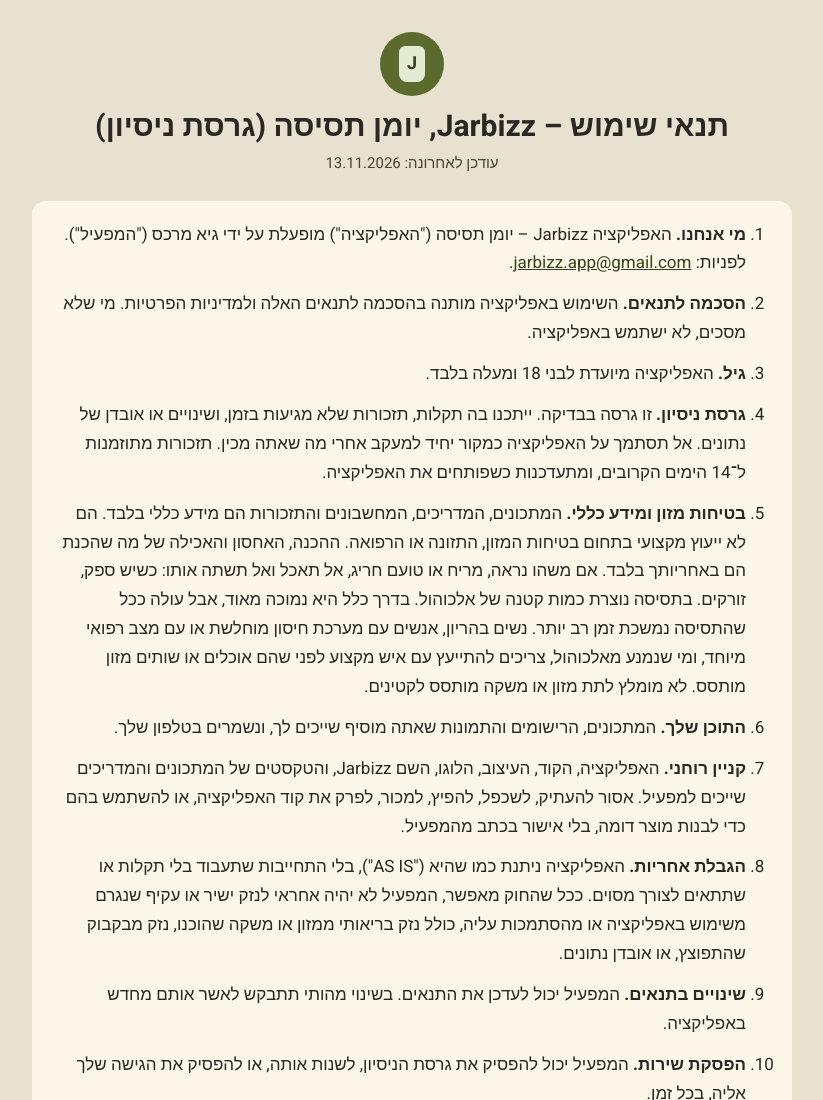
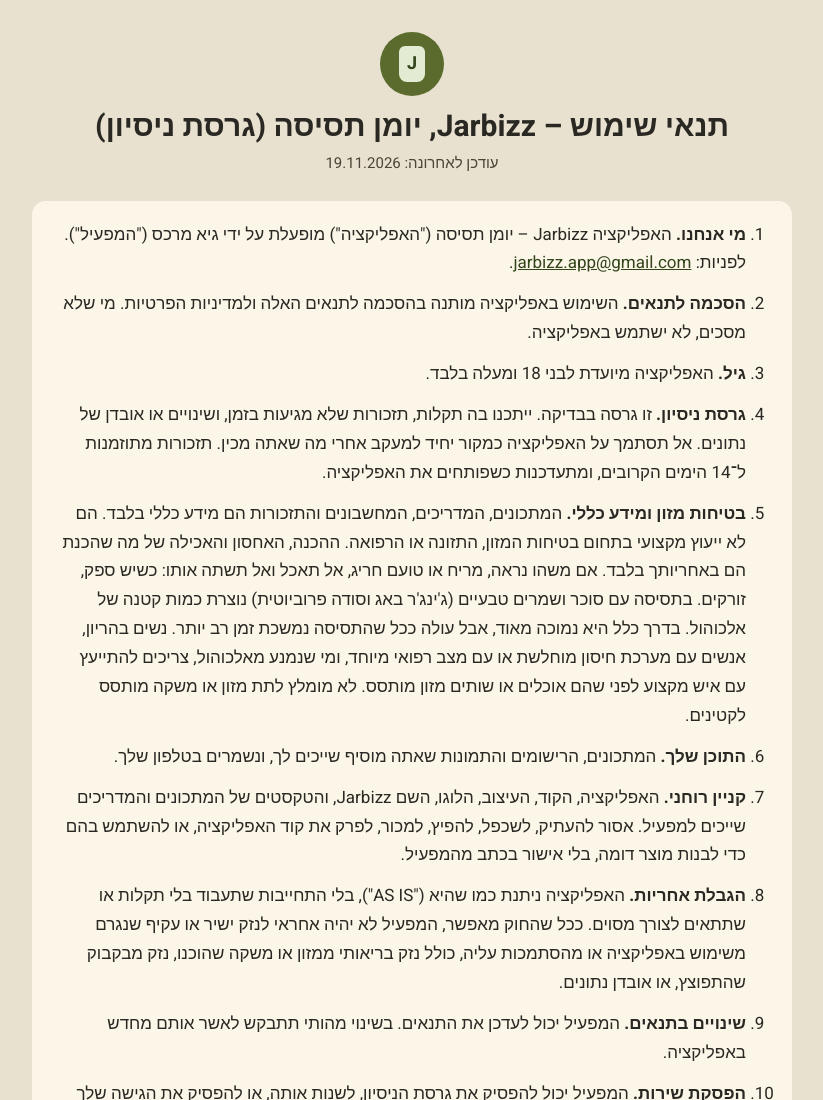
Before and after one commit to Jarbizz7966/jarbizz-legal, a plain HTML site: page terms.html in a window 1280 px wide. Shown: the top 1100 px of the page, without its empty margins (228-1051 px from the left). Drawn offline with Linux system fonts and the light colour scheme.

Commit message:
Add files via upload

```diff
--- a/terms.html
+++ b/terms.html
@@ -13,7 +13,7 @@
 <header>
   <div class="logo" aria-hidden="true"><span>J</span></div>
   <h1>תנאי שימוש – Jarbizz, יומן תסיסה (גרסת ניסיון)</h1>
-  <p class="updated">עודכן לאחרונה: 13.11.2026</p>
+  <p class="updated">עודכן לאחרונה: 19.11.2026</p>
 </header>
 
 <div class="card">
@@ -22,7 +22,7 @@
   <li><strong>הסכמה לתנאים.</strong> השימוש באפליקציה מותנה בהסכמה לתנאים האלה ולמדיניות הפרטיות. מי שלא מסכים, לא ישתמש באפליקציה.</li>
   <li><strong>גיל.</strong> האפליקציה מיועדת לבני 18 ומעלה בלבד.</li>
   <li><strong>גרסת ניסיון.</strong> זו גרסה בבדיקה. ייתכנו בה תקלות, תזכורות שלא מגיעות בזמן, ושינויים או אובדן של נתונים. אל תסתמך על האפליקציה כמקור יחיד למעקב אחרי מה שאתה מכין. תזכורות מתוזמנות ל־14 הימים הקרובים, ומתעדכנות כשפותחים את האפליקציה.</li>
-  <li><strong>בטיחות מזון ומידע כללי.</strong> המתכונים, המדריכים, המחשבונים והתזכורות הם מידע כללי בלבד. הם לא ייעוץ מקצועי בתחום בטיחות המזון, התזונה או הרפואה. ההכנה, האחסון והאכילה של מה שהכנת הם באחריותך בלבד. אם משהו נראה, מריח או טועם חריג, אל תאכל ואל תשתה אותו: כשיש ספק, זורקים. בתסיסה נוצרת כמות קטנה של אלכוהול. בדרך כלל היא נמוכה מאוד, אבל עולה ככל שהתסיסה נמשכת זמן רב יותר. נשים בהריון, אנשים עם מערכת חיסון מוחלשת או עם מצב רפואי מיוחד, ומי שנמנע מאלכוהול, צריכים להתייעץ עם איש מקצוע לפני שהם אוכלים או שותים מזון מותסס. לא מומלץ לתת מזון או משקה מותסס לקטינים.</li>
+  <li><strong>בטיחות מזון ומידע כללי.</strong> המתכונים, המדריכים, המחשבונים והתזכורות הם מידע כללי בלבד. הם לא ייעוץ מקצועי בתחום בטיחות המזון, התזונה או הרפואה. ההכנה, האחסון והאכילה של מה שהכנת הם באחריותך בלבד. אם משהו נראה, מריח או טועם חריג, אל תאכל ואל תשתה אותו: כשיש ספק, זורקים. בתסיסה עם סוכר ושמרים טבעיים (ג'ינג'ר באג וסודה פרוביוטית) נוצרת כמות קטנה של אלכוהול. בדרך כלל היא נמוכה מאוד, אבל עולה ככל שהתסיסה נמשכת זמן רב יותר. נשים בהריון, אנשים עם מערכת חיסון מוחלשת או עם מצב רפואי מיוחד, ומי שנמנע מאלכוהול, צריכים להתייעץ עם איש מקצוע לפני שהם אוכלים או שותים מזון מותסס. לא מומלץ לתת מזון או משקה מותסס לקטינים.</li>
   <li><strong>התוכן שלך.</strong> המתכונים, הרישומים והתמונות שאתה מוסיף שייכים לך, ונשמרים בטלפון שלך.</li>
   <li><strong>קניין רוחני.</strong> האפליקציה, הקוד, העיצוב, הלוגו, השם Jarbizz, והטקסטים של המתכונים והמדריכים שייכים למפעיל. אסור להעתיק, לשכפל, להפיץ, למכור, לפרק את קוד האפליקציה, או להשתמש בהם כדי לבנות מוצר דומה, בלי אישור בכתב מהמפעיל.</li>
   <li><strong>הגבלת אחריות.</strong> האפליקציה ניתנת כמו שהיא ("AS IS"), בלי התחייבות שתעבוד בלי תקלות או שתתאים לצורך מסוים. ככל שהחוק מאפשר, המפעיל לא יהיה אחראי לנזק ישיר או עקיף שנגרם משימוש באפליקציה או מהסתמכות עליה, כולל נזק בריאותי ממזון או משקה שהוכנו, נזק מבקבוק שהתפוצץ, או אובדן נתונים.</li>
```
